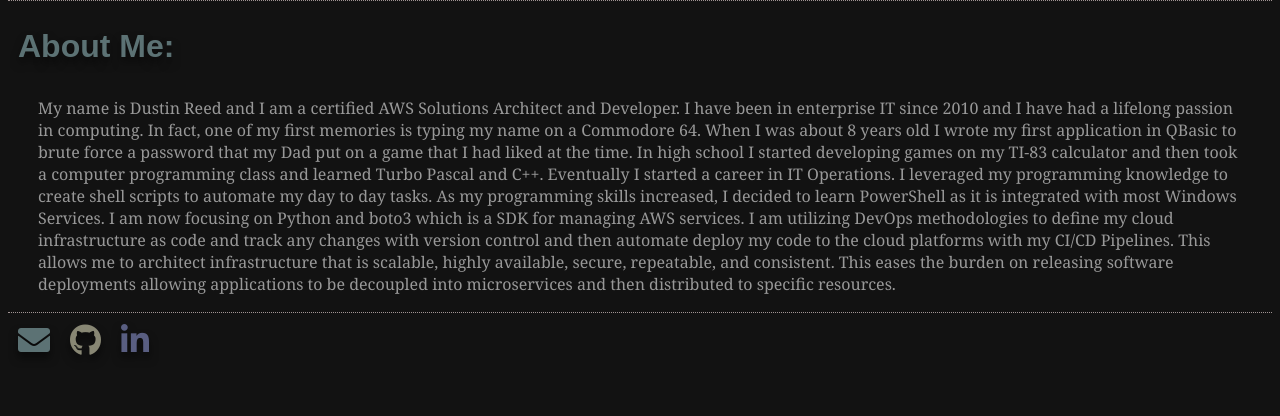
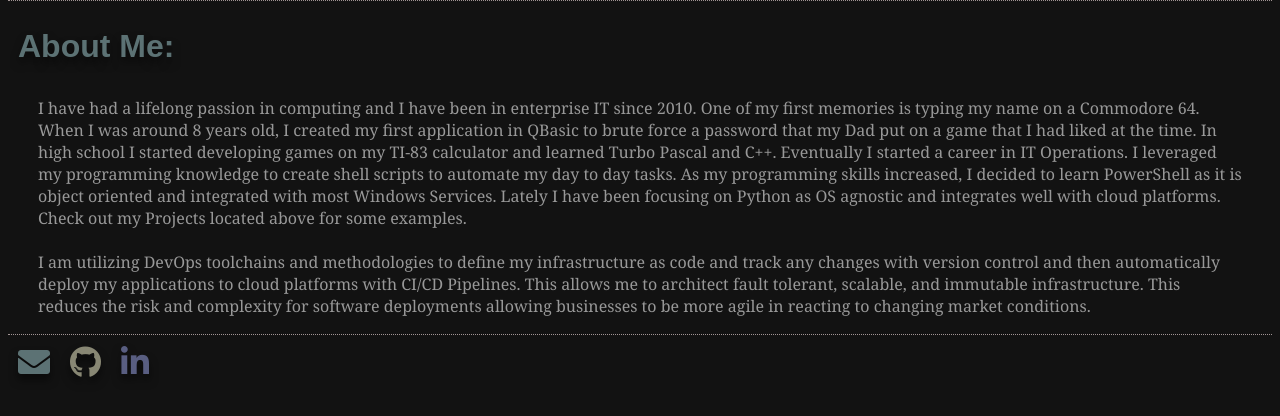
Before and after one commit to dustinreed-info/dr-info-website-flask, a Flask app: page / in a window 1280 px wide. Shown: the part 63-479 px from the top of the page. Run offline with Flask 2, Linux system fonts and the light colour scheme.

Commit message:
Updated verbiage.

```diff
--- a/templates/index.html
+++ b/templates/index.html
@@ -7,20 +7,16 @@
     About Me:
 </h1>
 <p>
-    My name is Dustin Reed and I am a certified AWS Solutions Architect and Developer. I have been in enterprise IT since 2010
-    and I have had a lifelong passion in computing.
-
-
-
-    In fact, one of my first memories is typing my name on a Commodore 64.  When I
-    was about 8 years old I wrote my first application in QBasic to brute force a password that my Dad put on a game that I had liked at the time.
-    In high school I started developing games on my TI-83 calculator and then took a computer programming class and learned
-    Turbo Pascal and C++.  Eventually I started a career in IT Operations.  I leveraged my programming knowledge to create shell scripts
-    to automate my day to day tasks.  As my programming skills increased, I decided to learn PowerShell as it is integrated with most Windows Services.
-    I am now focusing on Python and boto3 which is a SDK for managing AWS services.
-    I am utilizing DevOps methodologies to define my cloud infrastructure as code and track any changes with version control and then automate deploy my
-    code to the cloud platforms with my CI/CD Pipelines.  This allows me to architect infrastructure that is scalable, highly available, secure,
-    repeatable, and consistent.  This eases the burden on releasing software deployments allowing applications to be decoupled
-    into microservices and then distributed to specific resources.
+    I have had a lifelong passion in computing and I have been in enterprise IT since 2010.
+    One of my first memories is typing my name on a Commodore 64.  When I was around 8 years old,
+    I created my first application in QBasic to brute force a password that my Dad put on a game that I had liked at the time.
+    In high school I started developing games on my TI-83 calculator and learned Turbo Pascal and C++.  Eventually I started a career in IT Operations.
+    I leveraged my programming knowledge to create shell scripts to automate my day to day tasks.  As my programming skills increased, I decided to learn PowerShell
+    as it is object oriented and integrated with most Windows Services.  Lately I have been focusing on Python as OS agnostic and integrates well with cloud platforms.
+    Check out my Projects located above for some examples.
+    <br><br>
+    I am utilizing DevOps toolchains and methodologies to define my infrastructure as code and track any changes with version control and then automatically deploy my applications
+    to cloud platforms with CI/CD Pipelines.  This allows me to architect fault tolerant, scalable, and immutable infrastructure.
+    This reduces the risk and complexity for software deployments allowing businesses to be more agile in reacting to changing market conditions.
 </p>
 {% endblock %}
```
Also changed, not shown: templates/about.html (+5 -2 lines).
